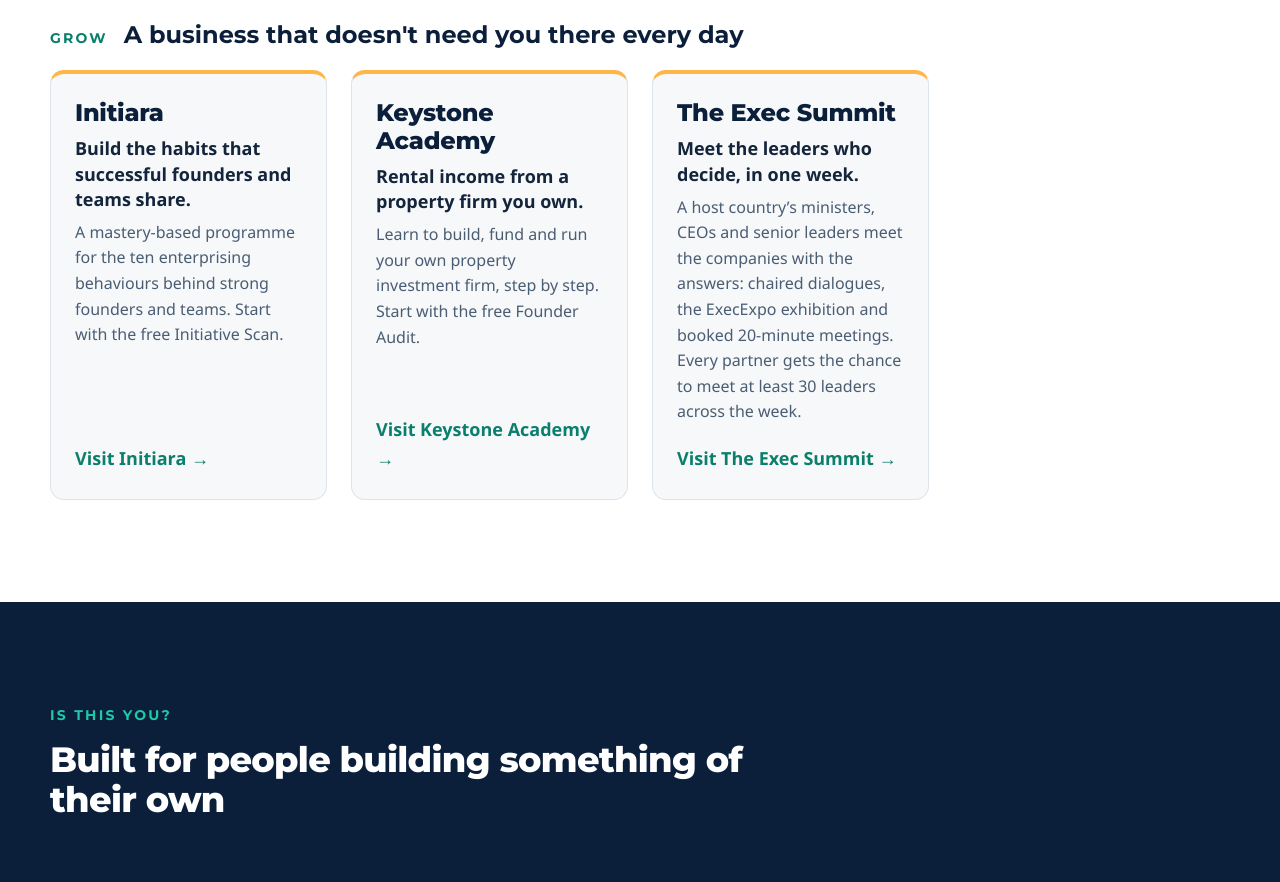
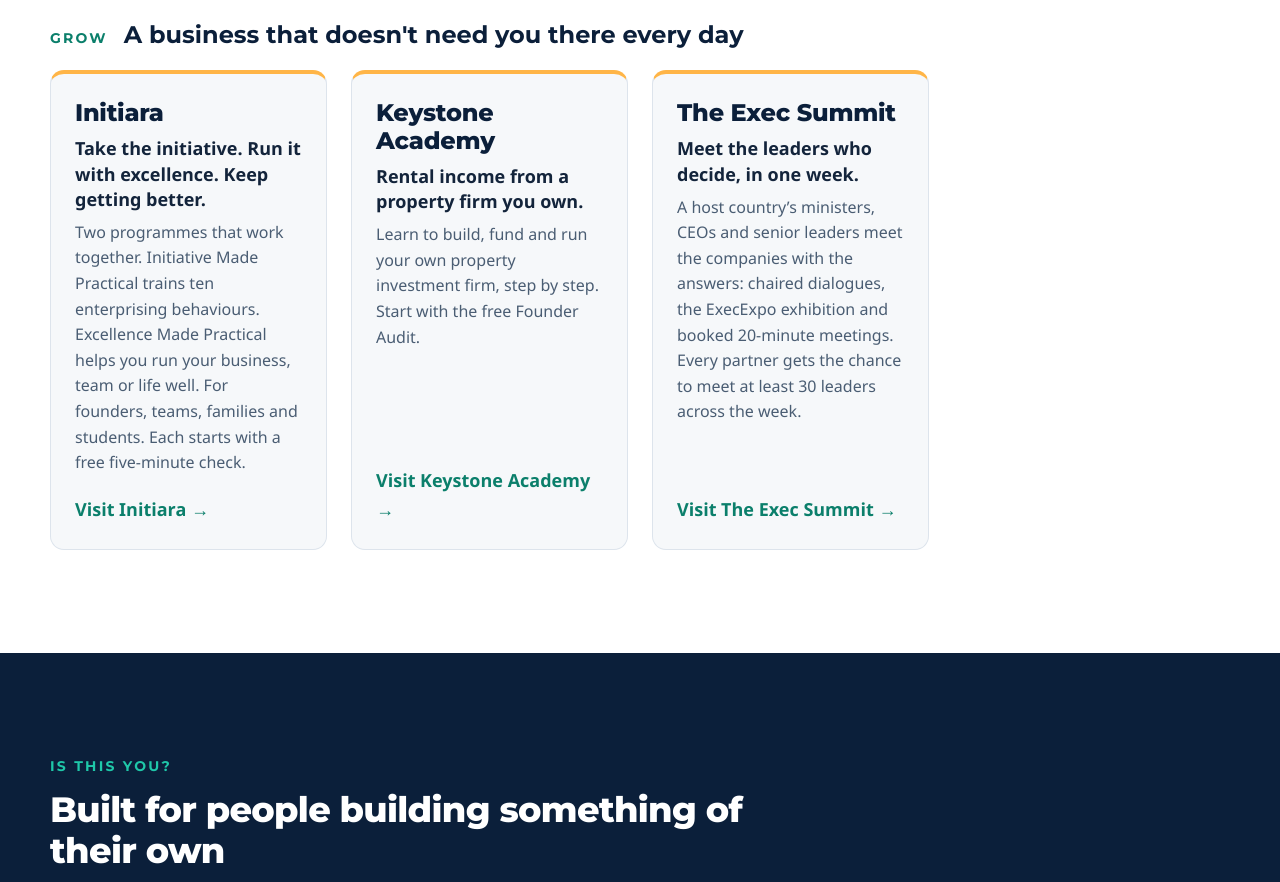
Before and after one commit to Mukombwe/thedigitalventures, a plain HTML site: page index.html in a window 1280 px wide. Shown: the part 4020-4902 px from the top of the page. Drawn offline with Linux system fonts and the light colour scheme; a web font is replaced by a local one.

Commit message:
Update Initiara description for its two programmes
Co-authored-by: Perplexity <noreply@perplexity.ai>

```diff
--- a/index.html
+++ b/index.html
@@ -181,8 +181,8 @@
         <ul class="prod-grid">
           <li class="prod">
             <h4>Initiara</h4>
-            <p class="prod-b">Build the habits that successful founders and teams share.</p>
-            <p class="prod-d">A mastery-based programme for the ten enterprising behaviours behind strong founders and teams. Start with the free Initiative Scan.</p>
+            <p class="prod-b">Take the initiative. Run it with excellence. Keep getting better.</p>
+            <p class="prod-d">Two programmes that work together. Initiative Made Practical trains ten enterprising behaviours. Excellence Made Practical helps you run your business, team or life well. For founders, teams, families and students. Each starts with a free five-minute check.</p>
             <a class="prod-go" href="https://www.initiara.com/" target="_blank" rel="noopener">Visit Initiara <span aria-hidden="true">&rarr;</span></a>
           </li>
           <li class="prod">
```
